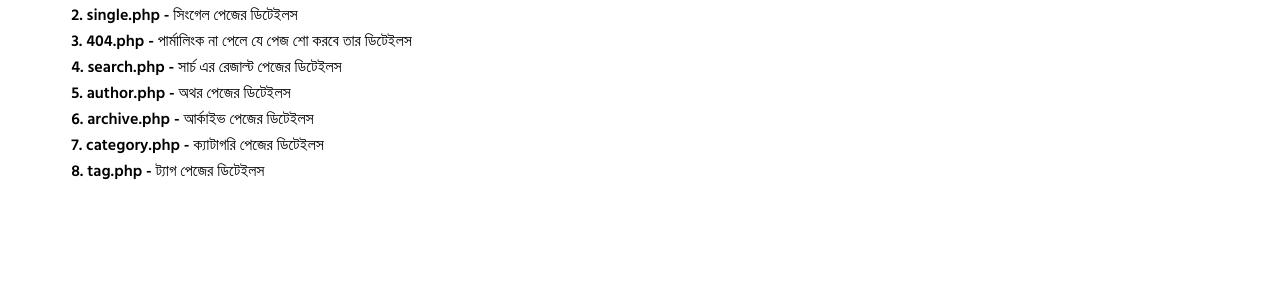
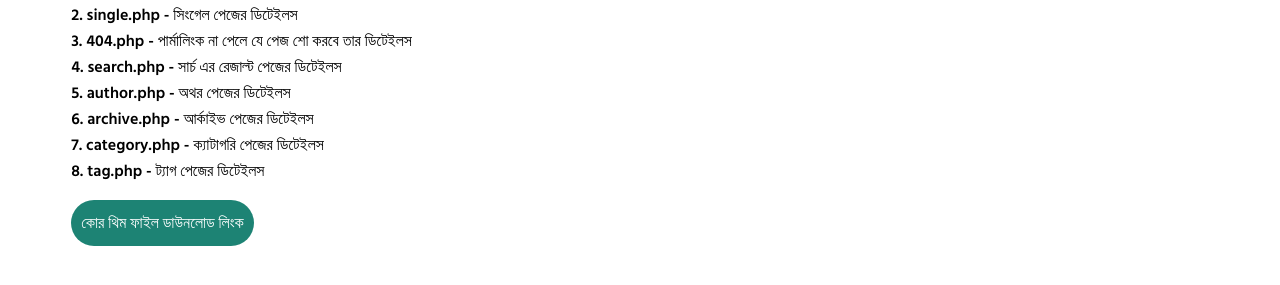
Before and after one commit to weblearnerhabib/WPTD, a plain HTML site: page 3/index.html in a window 1280 px wide. Shown: the part 351-636 px from the top of the page. Drawn offline with Linux system fonts and the light colour scheme.

Commit message:
update theme download link
update theme download link

```diff
--- a/3/index.html
+++ b/3/index.html
@@ -33,8 +33,8 @@
   5. author.php - অথর পেজের ডিটেইলস <br>
   6. archive.php - আর্কাইভ পেজের ডিটেইলস <br>
   7. category.php - ক্যাটাগরি পেজের ডিটেইলস <br>
-  8. tag.php - ট্যাগ পেজের ডিটেইলস <br>
-
+  8. tag.php - ট্যাগ পেজের ডিটেইলস <br><br>
+<a href="https://raw.githubusercontent.com/weblearnerhabib/WPTD/1ad224cdb2b22dd64419c9ffe7e6f193572156e7/habib.zip" id="home_TD"> কোর থিম ফাইল ডাউনলোড লিংক  </a>
 </div>
 
 </body>
```
